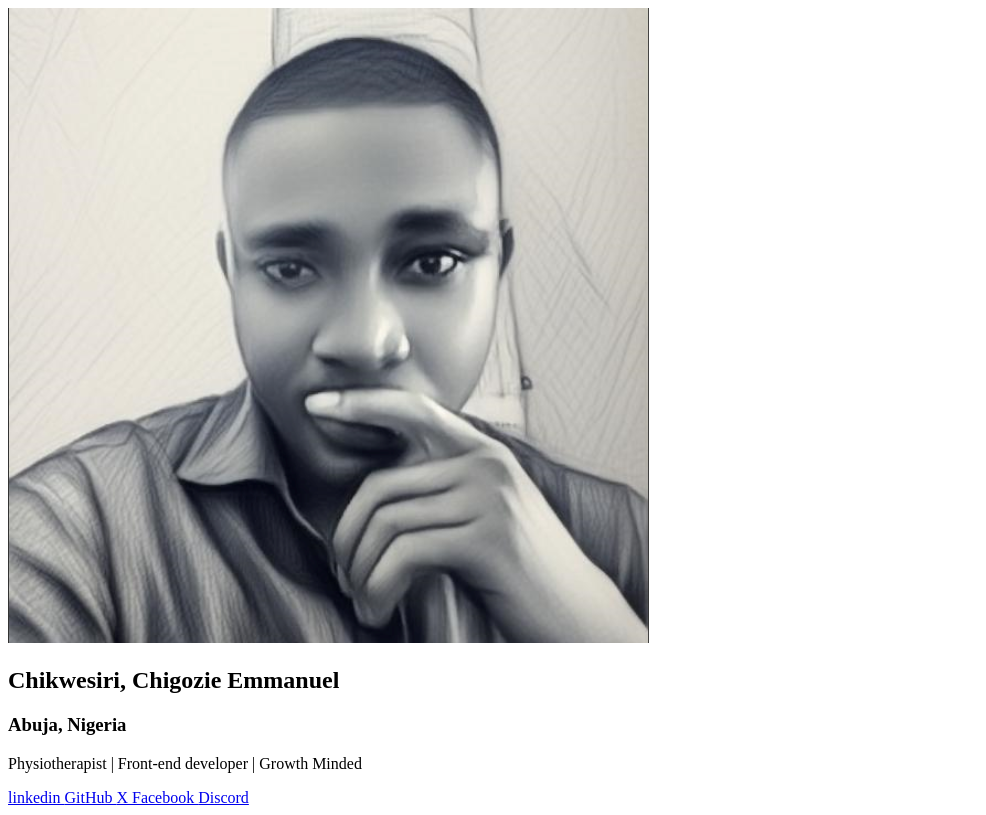
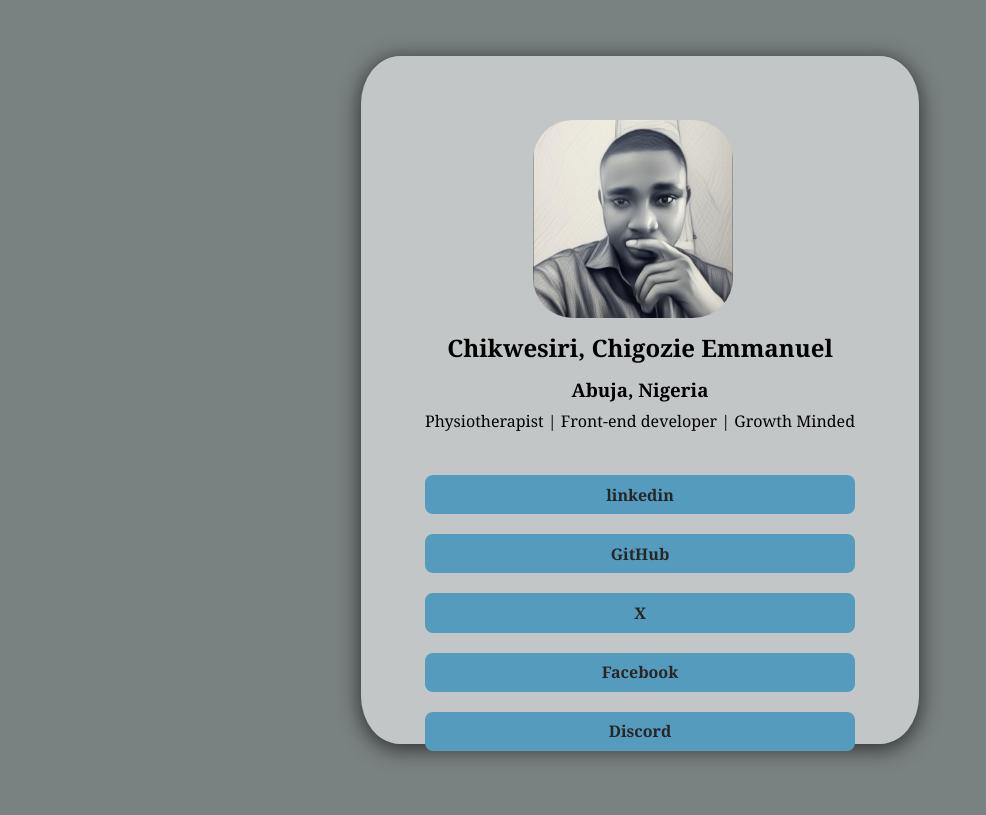
Before and after one commit to jason2fresh/Axia-Africa, a plain HTML site: page index.html in a window 1280 px wide. Shown: the whole page, without its empty margins (0-986 px from the left). Drawn offline with Linux system fonts and the light colour scheme.

Commit message:
change the style sheet name

```diff
--- a/index.html
+++ b/index.html
@@ -4,7 +4,7 @@
     <meta charset="UTF-8" />
     <meta name="viewport" content="width=device-width, initial-scale=1.0" />
     <title>profile card</title>
-    <link rel="stylesheet" href="stylesheet.css">
+    <link rel="stylesheet" href="style.css">
   </head>
   <body>
     <div class="container">
```
